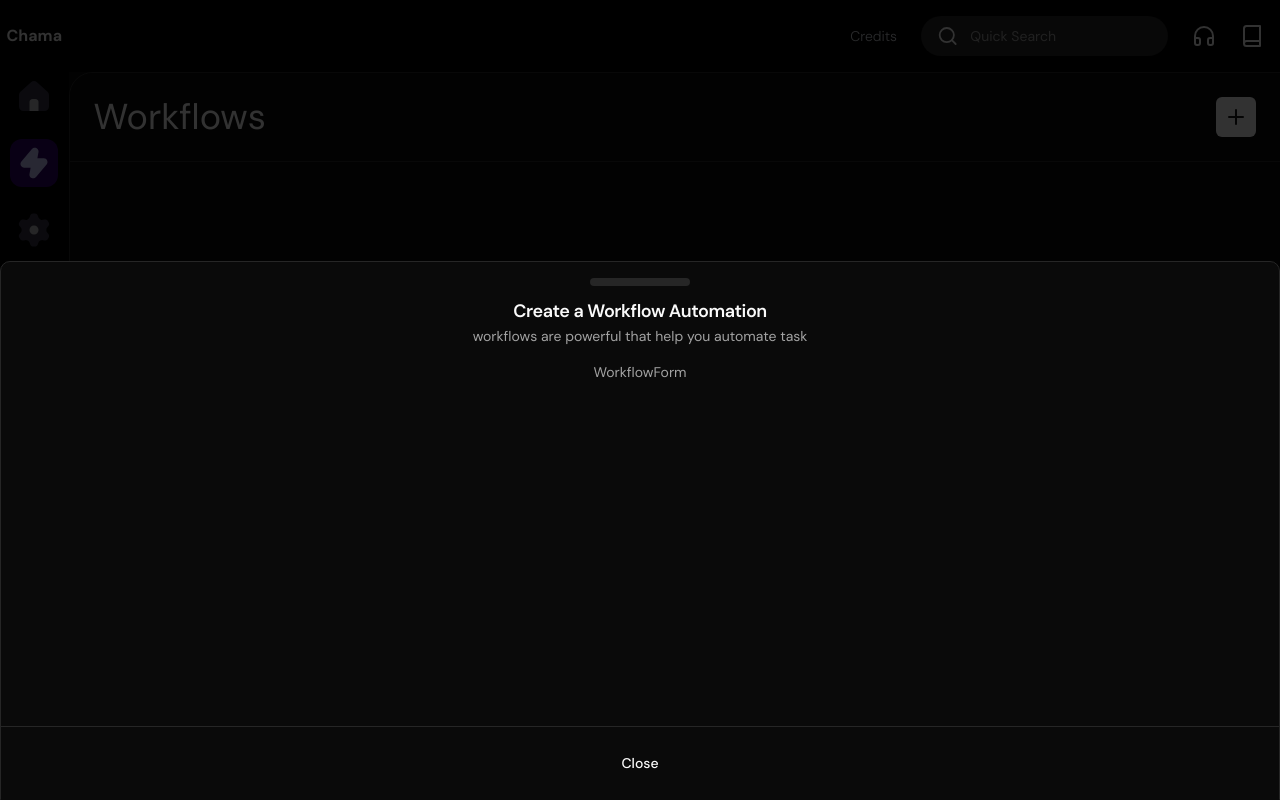
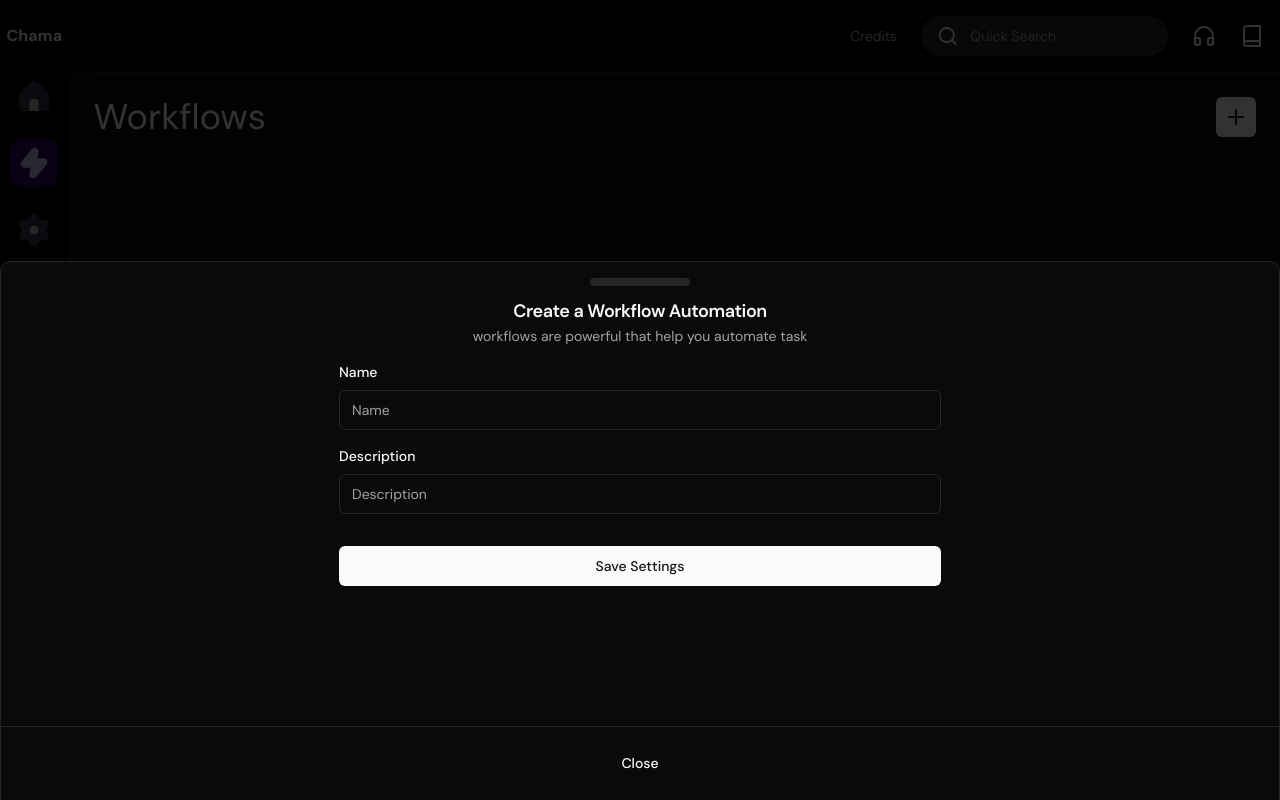
Before and after one commit to ReligiouslyAbusedinTokyo/saas_test, a Next.js app: page /workflows in a window 1280 px wide. Both pictures are taken after a click on the button 1236 px from the left and 117 px from the top of the page. Built offline with nearby package versions, Linux system fonts and the light colour scheme; no server answers.

Commit message:
add field to custom modal screen

```diff
--- a/src/components/forms/workflow-form.tsx
+++ b/src/components/forms/workflow-form.tsx
@@ -4,6 +4,28 @@
 import { WorkflowFormSchema } from '@/lib/types'
 import { zodResolver } from '@hookform/resolvers/zod'
 import { useRouter } from 'next/navigation'
+import {
+  Card,
+  CardContent,
+  CardDescription,
+  CardHeader,
+  CardTitle,
+} from '../ui/card'
+import {
+  Form,
+  FormControl,
+  FormField,
+  FormItem,
+  FormLabel,
+  FormMessage,
+} from '../ui/form'
+import { Input } from '../ui/input'
+import { Button } from '../ui/button'
+import { Loader2 } from 'lucide-react'
+//import { toast } from 'sonner'
+//import { onCreateWorkflow } from '@/app/(main)/(pages)/workflows/_actions/workflow-connections'
+import { useModal } from '@/providers/modal-provider'
+
 
 type Props = {
     title?:string
@@ -24,8 +46,76 @@
       const router = useRouter()
 
 
+     const handleSubmit=()=>{}
+
     return (
-    <div>WorkflowForm</div>
+    <Card className="w-full max-w-[650px] border-none">
+      {title && subTitle && (
+        <CardHeader>
+          <CardTitle>{title}</CardTitle>
+          <CardDescription>{subTitle}</CardDescription>
+        </CardHeader>
+
+      )}
+      <CardContent>
+      <Form {...form}>
+        <form
+         className="flex flex-col gap-4 text-left"
+        onSubmit={form.handleSubmit(handleSubmit)}>
+             <FormField
+              disabled={isLoading}
+              control={form.control}
+              name="name"
+              render={({ field }) => (
+                <FormItem>
+                  <FormLabel>Name</FormLabel>
+                  <FormControl>
+                    <Input
+                      {...field}
+                      placeholder="Name"
+                    />
+                  </FormControl>
+                  <FormMessage />
+                </FormItem>
+              )}
+            />
+            <FormField
+              disabled={isLoading}
+              control={form.control}
+              name="description"
+              render={({ field }) => (
+                <FormItem>
+                  <FormLabel>Description</FormLabel>
+                  <FormControl>
+                    <Input
+                     {...field}
+                      placeholder="Description"
+
+                    />
+                  </FormControl>
+                  <FormMessage />
+                </FormItem>
+              )}
+            />
+            <Button
+              className="mt-4"
+              disabled={isLoading}
+              type="submit"
+            >
+              {isLoading ? (
+                <>
+                  <Loader2 className="mr-2 h-4 w-4 animate-spin" /> Saving
+                </>
+              ) : (
+                'Save Settings'
+              )}
+            </Button>
+
+        </form>
+      </Form>
+
+      </CardContent>
+    </Card>
   )
 }
 
```
